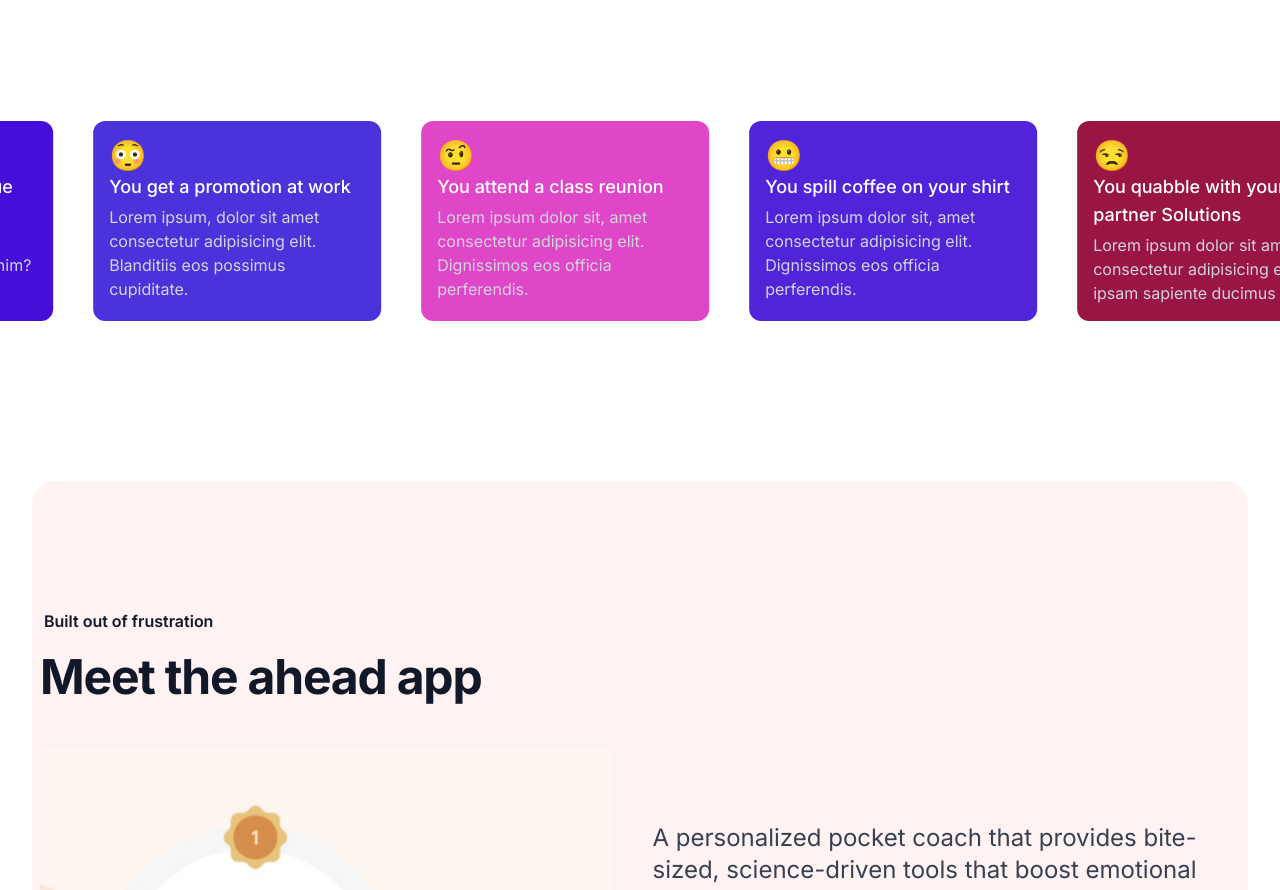
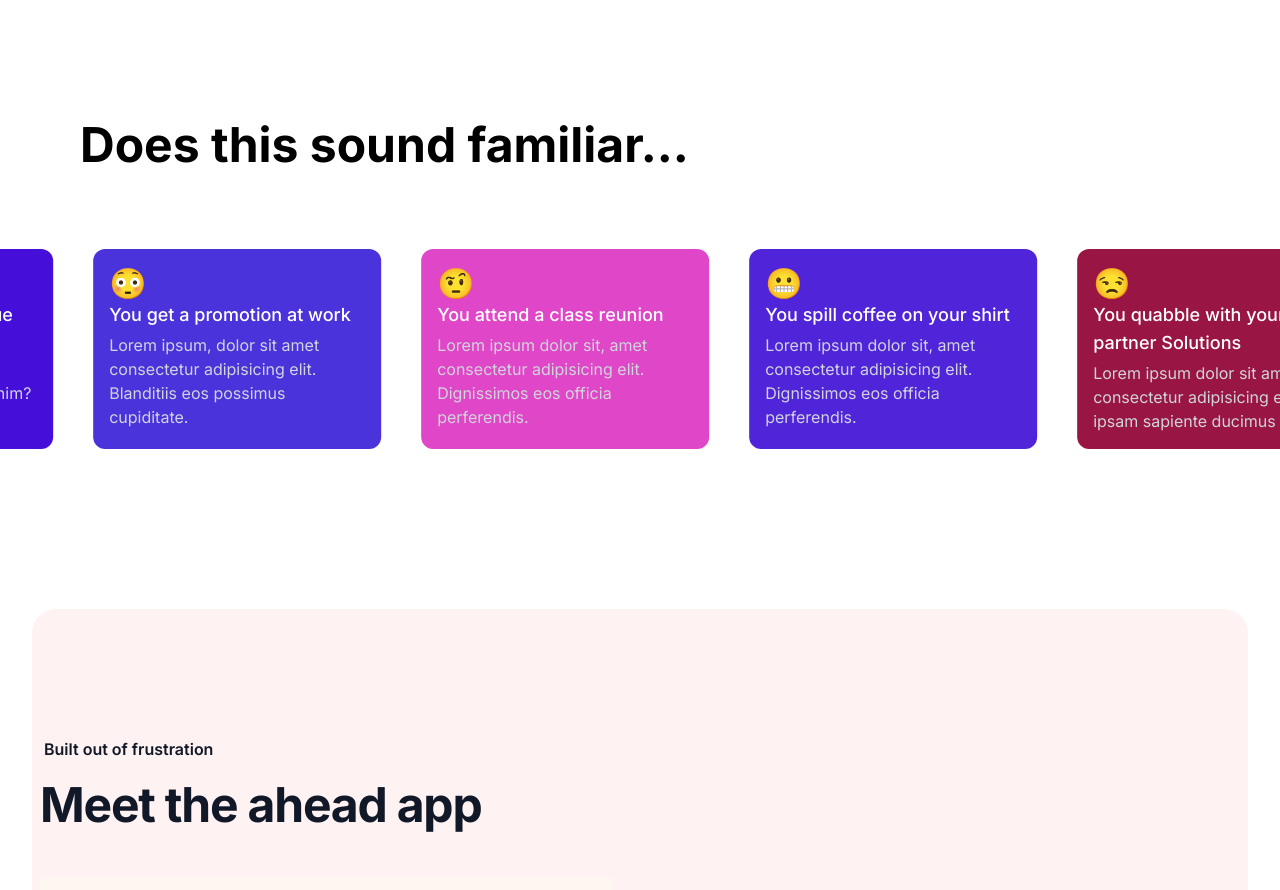
Before and after one commit to bhupeshpr25/ahead, a Next.js app: page / in a window 1280 px wide. Shown: the part 1220-2110 px from the top of the page. Built offline with nearby package versions, Linux system fonts and the light colour scheme.

Commit message:
feat: add carousel header

```diff
--- a/src/components/Carousel.tsx
+++ b/src/components/Carousel.tsx
@@ -83,6 +83,10 @@
   const repetitions = 3;
 
   return (
+    <div>
+      <h1 className="text-3xl lg:text-5xl font-bold m-20">
+        Does this sound familiar...
+      </h1>
       <div className="flex overflow-hidden space-x-4 group">
         <div
           className="flex space-x-10 animate-loop-scroll group-hover:paused"
@@ -94,6 +98,7 @@
           })}
         </div>
       </div>
+    </div>
   );
 };
 
```
Lines whose indentation alone changed are shown as unchanged.
